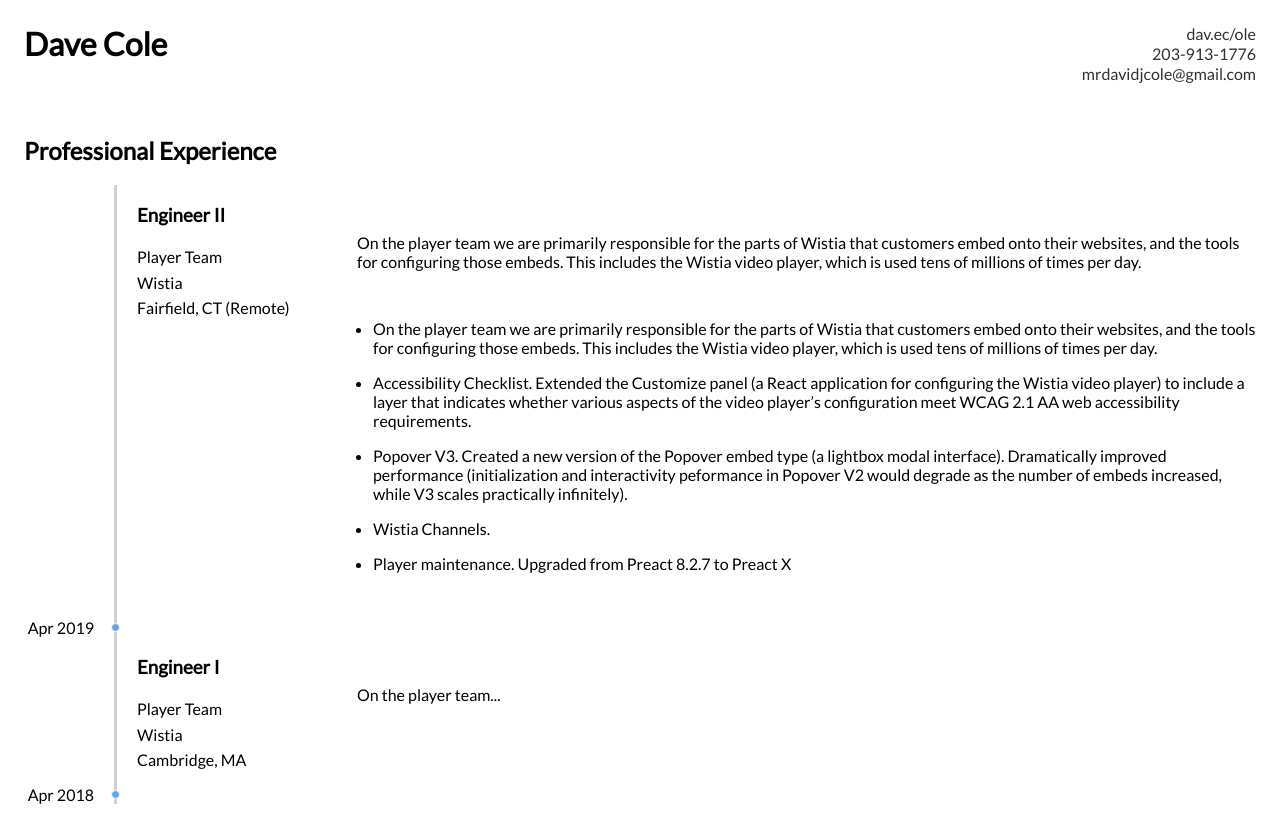
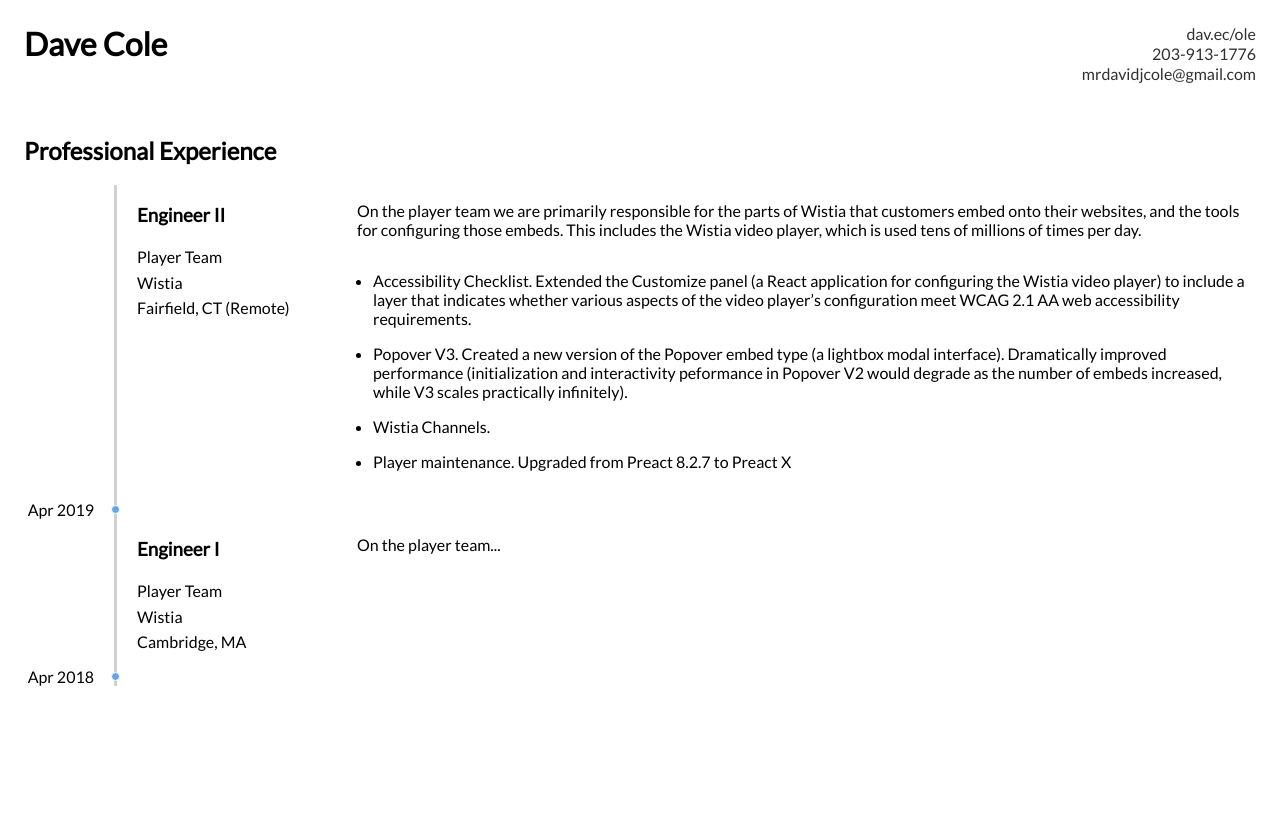
Before and after one commit to mrdavidjcole/dav.ec, a Next.js app: page /resume in a window 1280 px wide. After the commit the page ends 800 px from the top, so only its background shows below. Built offline with nearby package versions, Linux system fonts and the light colour scheme.

Commit message:
Style tweaks, remove duplicated text

```diff
--- a/components/job.jsx
+++ b/components/job.jsx
@@ -61,11 +61,12 @@
         .job_content {
           display: flex;
           flex-direction: column;
-          padding: 2em 0;
+          padding: 0 0 2em 0;
         }
 
         .job_content ul {
           padding-left: 1em;
+          margin: 0;
         }
 
         .job_content li {
--- a/pages/resume.jsx
+++ b/pages/resume.jsx
@@ -4,7 +4,6 @@
 const Resume = (props) => {
 
   const engineerTwobullets = [
-    "On the player team we are primarily responsible for the parts of Wistia that customers embed onto their websites, and the tools for configuring those embeds. This includes the Wistia video player, which is used tens of millions of times per day.",
     "Accessibility Checklist. Extended the Customize panel (a React application for configuring the Wistia video player) to include a layer that indicates whether various aspects of the video player’s configuration meet WCAG 2.1 AA web accessibility requirements.",
     "Popover V3. Created a new version of the Popover embed type (a lightbox modal interface). Dramatically improved performance (initialization and interactivity peformance in Popover V2 would degrade as the number of embeds increased, while V3 scales practically infinitely).",
     "Wistia Channels.",
```
